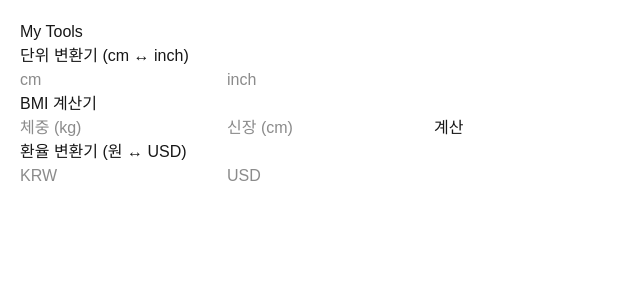
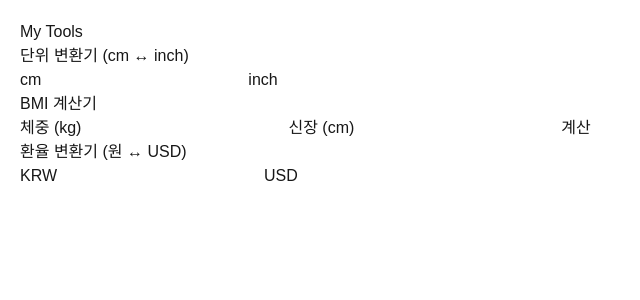
Before and after one commit to choibi-wan/mytools-site, a Next.js app: page / in a window 1280 px wide. Shown: the top 300 px of the page, without its empty margins (0-640 px from the left). Built offline with nearby package versions, Linux system fonts and the light colour scheme.

Commit message:
Add Funcions

```diff
--- a/src/components/BMICalculator.js
+++ b/src/components/BMICalculator.js
@@ -7,30 +7,23 @@ export default function BMICalculator() {
   const [bmi, setBmi] = useState(null);
 
   const calculateBMI = () => {
-    if (weight && height) {
-      const h = height / 100;
-      const result = (weight / (h * h)).toFixed(2);
-      setBmi(result);
-    }
+    if (!weight || !height) return;
+    const h = parseFloat(height) / 100; // cm → m
+    const result = parseFloat(weight) / (h * h);
+    setBmi(result.toFixed(2));
   };
 
   return (
-    <div>
+    <section>
       <h2>BMI 계산기</h2>
-      <input
-        type="number"
-        placeholder="체중 (kg)"
-        value={weight}
-        onChange={(e) => setWeight(e.target.value)}
-      />
-      <input
-        type="number"
-        placeholder="신장 (cm)"
-        value={height}
-        onChange={(e) => setHeight(e.target.value)}
-      />
-      <button onClick={calculateBMI}>계산</button>
-      {bmi && <p>당신의 BMI: {bmi}</p>}
-    </div>
+      <div>
+        <label>체중 (kg)</label>
+        <input type="number" value={weight} onChange={(e) => setWeight(e.target.value)} />
+        <label>신장 (cm)</label>
+        <input type="number" value={height} onChange={(e) => setHeight(e.target.value)} />
+        <button onClick={calculateBMI}>계산</button>
+      </div>
+      {bmi && <p>BMI: {bmi}</p>}
+    </section>
   );
 }
--- a/src/components/CurrencyConverter.js
+++ b/src/components/CurrencyConverter.js
@@ -2,37 +2,34 @@
 import { useState } from "react";
 
 export default function CurrencyConverter() {
-  const [won, setWon] = useState("");
+  const [krw, setKrw] = useState("");
   const [usd, setUsd] = useState("");
-  const rate = 1400; // 환율 (예시)
 
-  const handleWonChange = (e) => {
-    const value = e.target.value;
-    setWon(value);
-    setUsd((value / rate).toFixed(2));
-  };
-
-  const handleUsdChange = (e) => {
-    const value = e.target.value;
-    setUsd(value);
-    setWon((value * rate).toFixed(0));
-  };
+  const rate = 1300; // 환율 (예: 1 USD = 1300 KRW)
 
   return (
+    <section>
+      <h2>환율 변환기 (원 ↔ USD)</h2>
       <div>
-      <h2>환율 변환기 (원 ↔ USD)</h2>
+        <label>KRW</label>
         <input
           type="number"
-        placeholder="KRW"
-        value={won}
-        onChange={handleWonChange}
+          value={krw}
+          onChange={(e) => {
+            setKrw(e.target.value);
+            setUsd((parseFloat(e.target.value) / rate).toFixed(2));
+          }}
         />
+        <label>USD</label>
         <input
           type="number"
-        placeholder="USD"
           value={usd}
-        onChange={handleUsdChange}
+          onChange={(e) => {
+            setUsd(e.target.value);
+            setKrw((parseFloat(e.target.value) * rate).toFixed(0));
+          }}
         />
       </div>
+    </section>
   );
 }
--- a/src/components/UnitConverter.js
+++ b/src/components/UnitConverter.js
@@ -5,33 +5,39 @@ export default function UnitConverter() {
   const [cm, setCm] = useState("");
   const [inch, setInch] = useState("");
 
-  const handleCmChange = (e) => {
-    const value = e.target.value;
-    setCm(value);
-    setInch((value / 2.54).toFixed(2));
+  const convertToInch = (value) => {
+    const result = parseFloat(value) / 2.54;
+    return isNaN(result) ? "" : result.toFixed(2);
   };
 
-  const handleInchChange = (e) => {
-    const value = e.target.value;
-    setInch(value);
-    setCm((value * 2.54).toFixed(2));
+  const convertToCm = (value) => {
+    const result = parseFloat(value) * 2.54;
+    return isNaN(result) ? "" : result.toFixed(2);
   };
 
   return (
+    <section>
+      <h2>단위 변환기 (cm ↔ inch)</h2>
       <div>
-      <h2>단위 변환기 (cm ↔ inch)</h2>
+        <label>cm</label>
         <input
           type="number"
-        placeholder="cm"
           value={cm}
-        onChange={handleCmChange}
+          onChange={(e) => {
+            setCm(e.target.value);
+            setInch(convertToInch(e.target.value));
+          }}
         />
+        <label>inch</label>
         <input
           type="number"
-        placeholder="inch"
           value={inch}
-        onChange={handleInchChange}
+          onChange={(e) => {
+            setInch(e.target.value);
+            setCm(convertToCm(e.target.value));
+          }}
         />
       </div>
+    </section>
   );
 }
```
Lines whose indentation alone changed are shown as unchanged.
